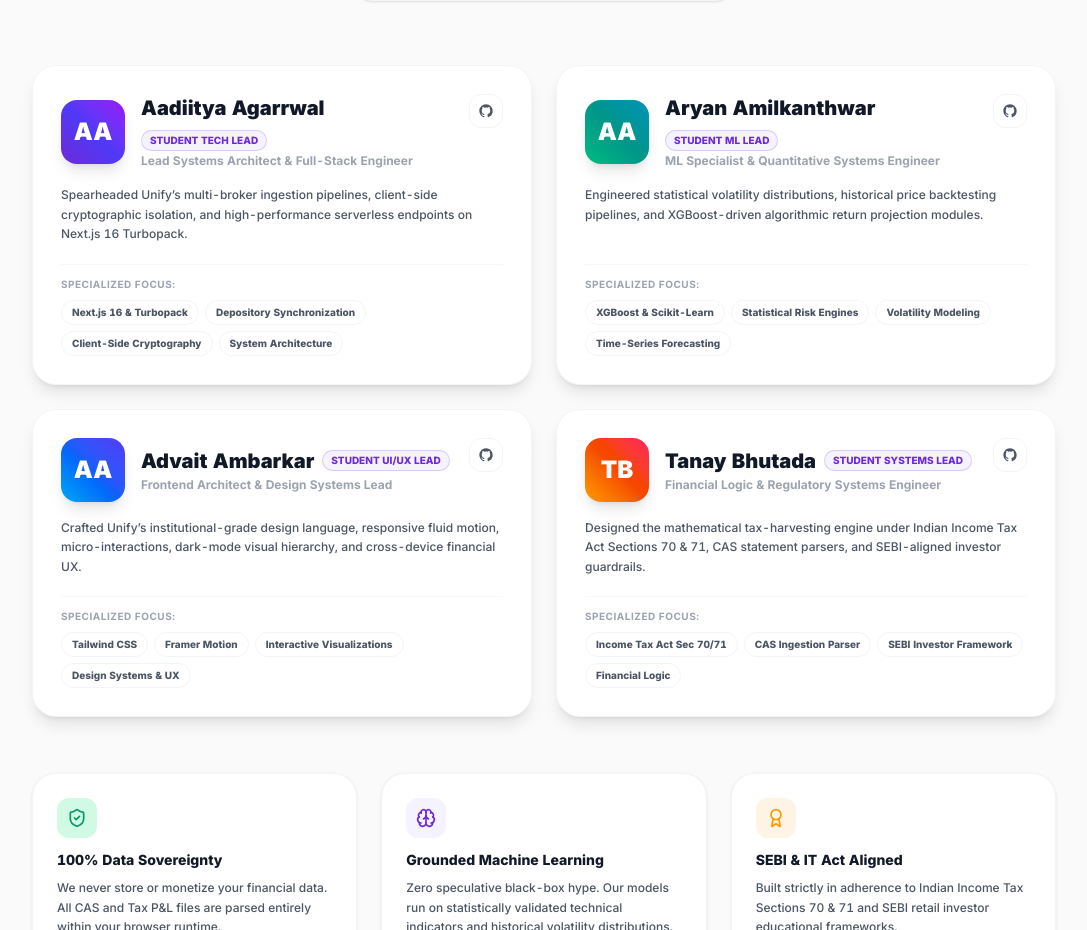
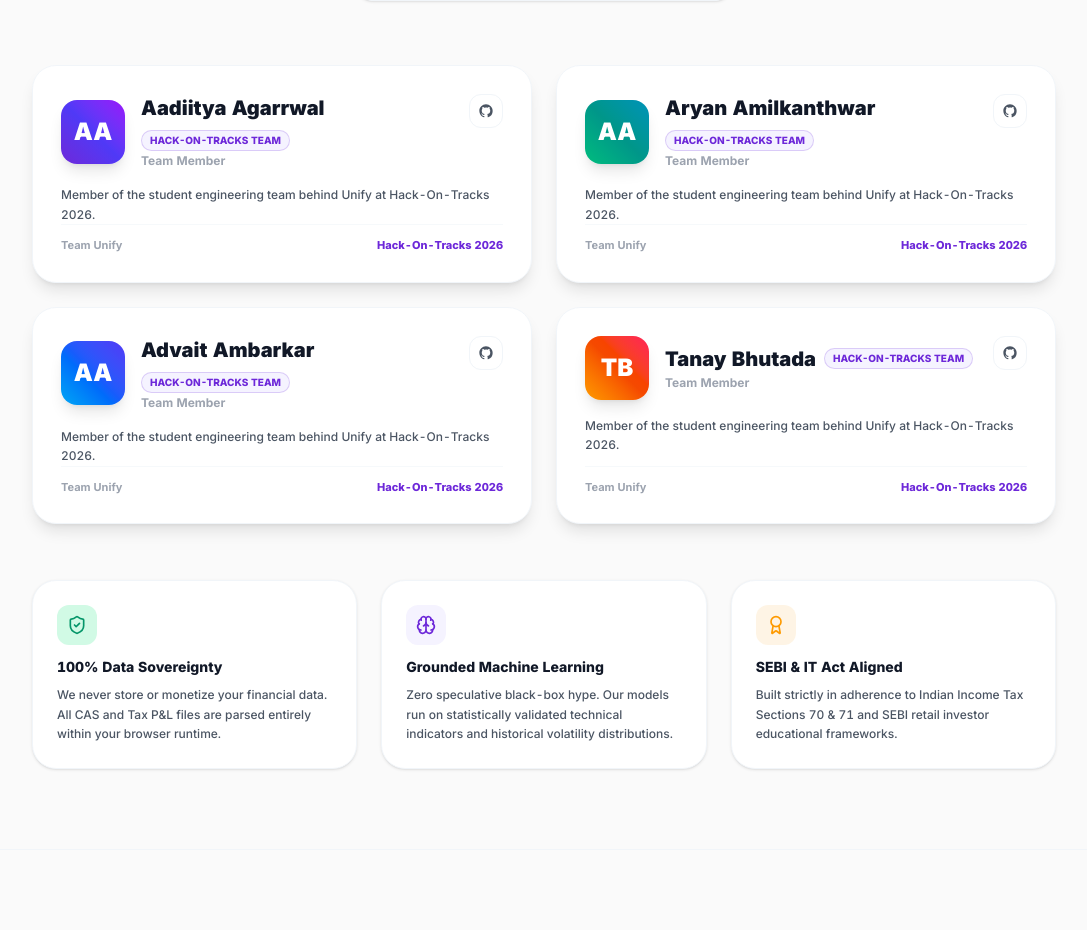
Before and after one commit to aadiitya2007/Hack_On_Tracks, a Next.js app: page / in a window 1280 px wide. Shown: the part 3541-4471 px from the top of the page, without its empty margins (96-1183 px from the left). Built offline with nearby package versions, Linux system fonts and the light colour scheme.

Commit message:
docs: unify team presentation across website and README to list members cleanly without individual division of work

```diff
--- a/src/app/LandingClient.tsx
+++ b/src/app/LandingClient.tsx
@@ -66,37 +66,37 @@ const TEAM_MEMBERS: TeamMember[] = [
   {
     name: 'Aadiitya Agarrwal',
     initials: 'AA',
-    role: 'Lead Systems Architect & Full-Stack Engineer',
-    badge: 'Student Tech Lead',
-    description: 'Spearheaded Unify’s multi-broker ingestion pipelines, client-side cryptographic isolation, and high-performance serverless endpoints on Next.js 16 Turbopack.',
-    disciplines: ['Next.js 16 & Turbopack', 'Depository Synchronization', 'Client-Side Cryptography', 'System Architecture'],
+    role: 'Team Member',
+    badge: 'Hack-On-Tracks Team',
+    description: 'Member of the student engineering team behind Unify at Hack-On-Tracks 2026.',
+    disciplines: ['Full-Stack', 'Next.js', 'System Architecture'],
     gradient: 'from-accent via-indigo-600 to-purple-600'
   },
   {
     name: 'Aryan Amilkanthwar',
     initials: 'AA',
-    role: 'ML Specialist & Quantitative Systems Engineer',
-    badge: 'Student ML Lead',
-    description: 'Engineered statistical volatility distributions, historical price backtesting pipelines, and XGBoost-driven algorithmic return projection modules.',
-    disciplines: ['XGBoost & Scikit-Learn', 'Statistical Risk Engines', 'Volatility Modeling', 'Time-Series Forecasting'],
+    role: 'Team Member',
+    badge: 'Hack-On-Tracks Team',
+    description: 'Member of the student engineering team behind Unify at Hack-On-Tracks 2026.',
+    disciplines: ['Machine Learning', 'Quantitative Analytics', 'Python'],
     gradient: 'from-emerald-500 via-teal-600 to-cyan-600'
   },
   {
     name: 'Advait Ambarkar',
     initials: 'AA',
-    role: 'Frontend Architect & Design Systems Lead',
-    badge: 'Student UI/UX Lead',
-    description: 'Crafted Unify’s institutional-grade design language, responsive fluid motion, micro-interactions, dark-mode visual hierarchy, and cross-device financial UX.',
-    disciplines: ['Tailwind CSS', 'Framer Motion', 'Interactive Visualizations', 'Design Systems & UX'],
+    role: 'Team Member',
+    badge: 'Hack-On-Tracks Team',
+    description: 'Member of the student engineering team behind Unify at Hack-On-Tracks 2026.',
+    disciplines: ['Frontend Architecture', 'UI/UX Design', 'Interactive Motion'],
     gradient: 'from-sky-500 via-blue-600 to-indigo-600'
   },
   {
     name: 'Tanay Bhutada',
     initials: 'TB',
-    role: 'Financial Logic & Regulatory Systems Engineer',
-    badge: 'Student Systems Lead',
-    description: 'Designed the mathematical tax-harvesting engine under Indian Income Tax Act Sections 70 & 71, CAS statement parsers, and SEBI-aligned investor guardrails.',
-    disciplines: ['Income Tax Act Sec 70/71', 'CAS Ingestion Parser', 'SEBI Investor Framework', 'Financial Logic'],
+    role: 'Team Member',
+    badge: 'Hack-On-Tracks Team',
+    description: 'Member of the student engineering team behind Unify at Hack-On-Tracks 2026.',
+    disciplines: ['Financial Systems', 'Data Ingestion', 'Logic Engines'],
     gradient: 'from-amber-500 via-orange-600 to-rose-500'
   }
 ];
@@ -726,26 +726,15 @@ export default function LandingClient() {
                   </a>
                 </div>
 
-                <p className="text-xs text-text-secondary leading-relaxed font-medium mb-5">
+                <p className="text-xs text-text-secondary leading-relaxed font-medium">
                   {member.description}
                 </p>
               </div>
 
-              {/* Disciplines / Tech Stack Pills */}
-              <div className="pt-3 border-t border-border/60">
-                <span className="text-[10px] font-bold uppercase text-text-muted tracking-wider block mb-2">
-                  Specialized Focus:
-                </span>
-                <div className="flex items-center gap-1.5 flex-wrap">
-                  {member.disciplines.map((tag, idx) => (
-                    <span
-                      key={idx}
-                      className="text-[10px] font-extrabold px-2.5 py-1 rounded-lg bg-bg border border-border text-text-secondary"
-                    >
-                      {tag}
-                    </span>
-                  ))}
-                </div>
+              {/* Team Pill */}
+              <div className="pt-3 border-t border-border/60 flex items-center justify-between text-[11px] font-bold text-text-muted">
+                <span>Team Unify</span>
+                <span className="text-accent font-extrabold">Hack-On-Tracks 2026</span>
               </div>
             </motion.div>
           ))}
```
Also changed, not shown: 1 other file (tests, documents, lock files or other folders).
